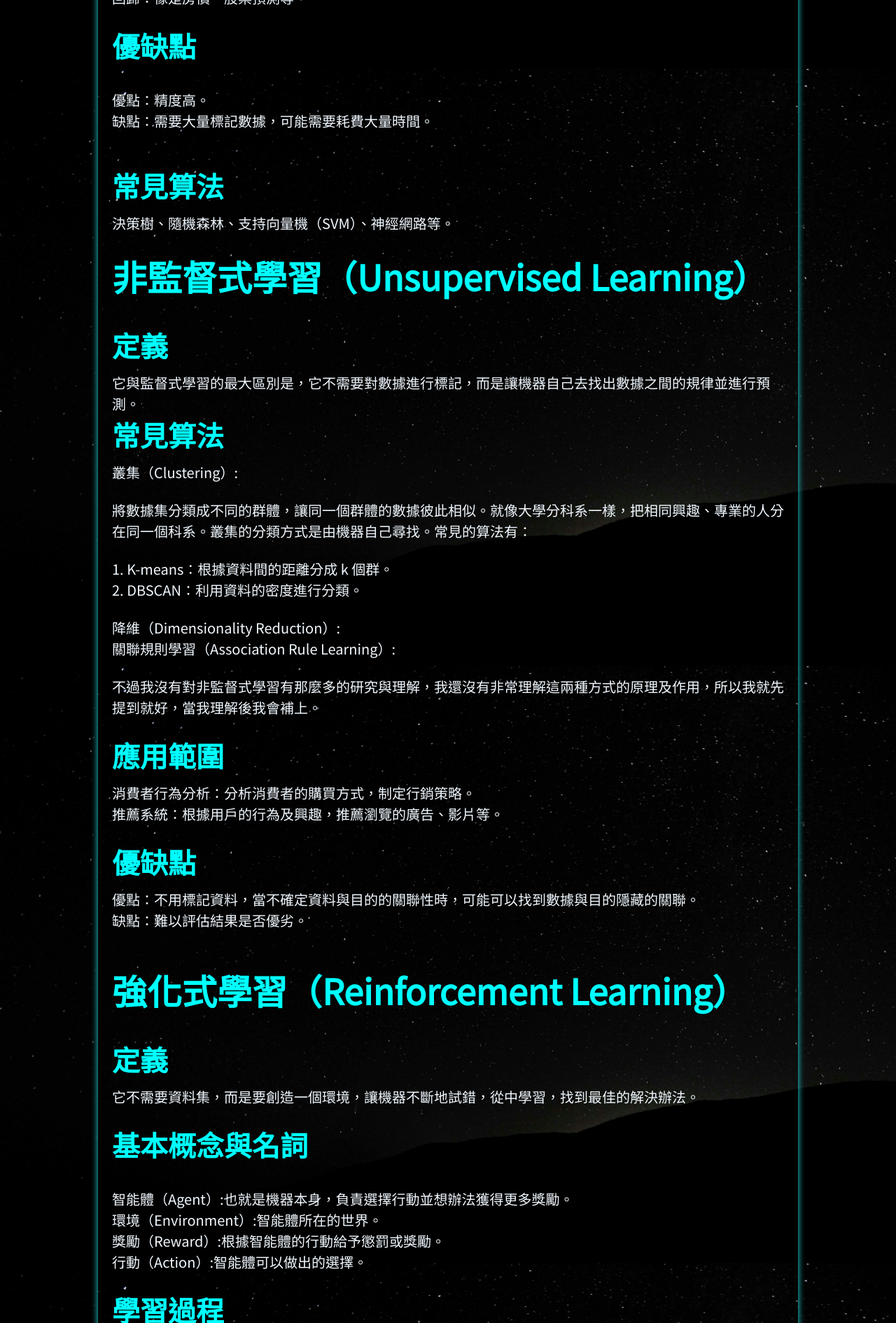
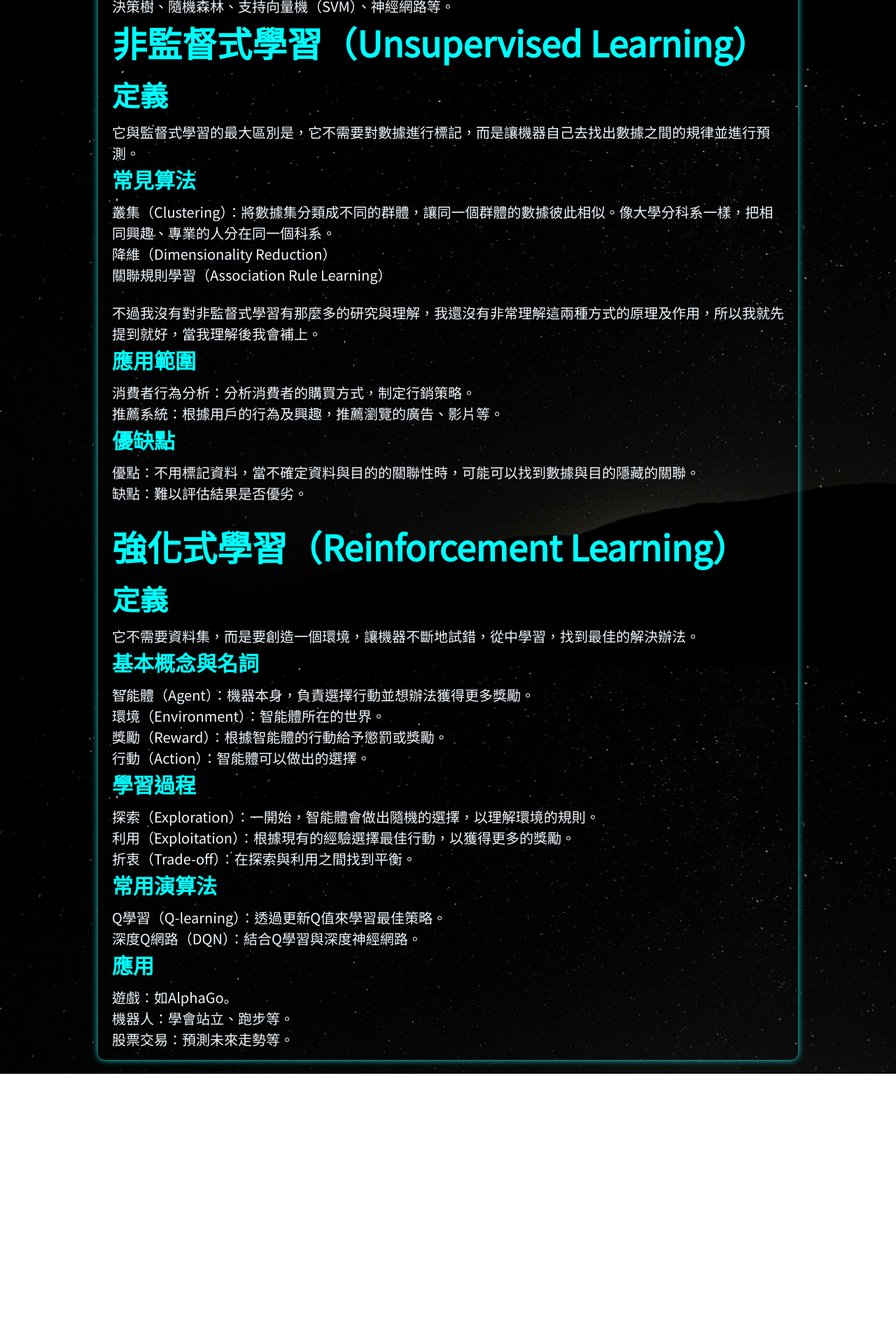
Before and after one commit to suhan0801/My_Website, a plain HTML site: page Machine_Learning1.html in a window 1280 px wide. Shown: the part 756-2646 px from the top of the page at 70% size. After the commit the page ends 2290 px from the top, so only its background shows below. Drawn offline with Linux system fonts and the light colour scheme.

Commit message:
機器學習

```diff
--- a/Machine_Learning1.html
+++ b/Machine_Learning1.html
@@ -1,13 +1,11 @@
-<!DOCTYPE html>
 <html lang="zh-Hant-TW">
 <head>
     <meta charset="UTF-8">
     <meta name="viewport" content="width=device-width, initial-scale=1.0">
-    <title>我的個人網頁</title>
-    <link rel="icon" href="img\me.jpg" type="image/png">
+    <title>機器學習分類</title>
+    <link rel="icon" href="img/me.jpg" type="image/png">
     <link href="https://fonts.googleapis.com/css2?family=Noto+Sans+TC&display=swap" rel="stylesheet">
     <link rel="stylesheet" href="styles.css">
-
 </head>
 <body>
     <nav class="navbar">
@@ -18,165 +16,74 @@
         </ul>
     </nav>
     <section class="article-section">
-        <div class="article" style="height: 3200px;">
-            <h1>監督式學習（Supervised Learning） </h1>
+        <div class="article" style="height: 2200px;">
+            <h1>監督式學習（Supervised Learning）</h1>
+
+            <h2>定義</h2>
+            <p>它指的是特徵和標籤都已經被正確標記，模型的任務就是從中學習，就像是機器被人監督一樣。</p>
+
+            <h3>數據集組成</h3>
+            <p>訓練集和測試集。</p>
+            <p>模型會使用訓練集裡的特徵去預測相對應的標籤，訓練完後再使用測試集去評估它的準確率。</p>
+
+            <h3>學習演算法</h3>
+            <p>模型在訓練時使用的演算法，常見的演算法是梯度下降或者反向傳播。</p>
+
+            <h3>應用</h3>
+            <p>分類：像是圖像識別、垃圾郵件分類。</p>
+            <p>回歸：像是房價、股票預測等。</p>
+
+            <h3>優缺點</h3>
+            <p>優點：精度高。</p>
+            <p>缺點：需要大量標記數據，可能需要耗費大量時間。</p>
+
+            <h3>常見算法</h3>
+            <p>決策樹、隨機森林、支持向量機（SVM）、神經網路等。</p>
+
+            <h1>非監督式學習（Unsupervised Learning）</h1>
+
+            <h2>定義</h2>
+            <p>它與監督式學習的最大區別是，它不需要對數據進行標記，而是讓機器自己去找出數據之間的規律並進行預測。</p>
+
+            <h3>常見算法</h3>
+                <p>叢集（Clustering）：將數據集分類成不同的群體，讓同一個群體的數據彼此相似。像大學分科系一樣，把相同興趣、專業的人分在同一個科系。
+                </p>
+                <p>降維（Dimensionality Reduction）</p>
+                <p>關聯規則學習（Association Rule Learning）</p>
             <br>
+            <p>不過我沒有對非監督式學習有那麼多的研究與理解，我還沒有非常理解這兩種方式的原理及作用，所以我就先提到就好，當我理解後我會補上。</p>
+
+            <h3>應用範圍</h3>
+            <p>消費者行為分析：分析消費者的購買方式，制定行銷策略。</p>
+            <p>推薦系統：根據用戶的行為及興趣，推薦瀏覽的廣告、影片等。</p>
+            <h3>優缺點</h3>
+            <p>優點：不用標記資料，當不確定資料與目的的關聯性時，可能可以找到數據與目的隱藏的關聯。</p>
+            <p>缺點：難以評估結果是否優劣。</p>
+            <br>
+            <h1>強化式學習（Reinforcement Learning）</h1>
+
             <h2>定義</h2>
-            <p >
-                它指的是特徵和標籤都已經被正確標記，模型的任務就是從中學習，就像是機器被人監督一樣。
-            </p>
-            <br>
-            <h2>
-                數據集組成
-            </h2>
-            <p>
-                訓練集
-                測試集
-            </p>
-            <br>
-            <p>
-                模型會使用訓練集裡的特徵去預測相對應的標籤，訓練完後再使用測試集去評估它的準確率。
-            </p>
-            <br>
-            <h2>
-                學習演算法
-            </h2>
-            <p>
-                模型在訓練時使用的演算法，常見的演算法是梯度下降或者反向傳播。
-            </p>
-            <br>
-            <h2>
-                應用
-            </h2>
-            <li>
-                <p>分類：像是圖像識別、垃圾郵件分類。 </p>
-                <p>回歸：像是房價、股票預測等。 </p>
-            </li>
-            <br>
-            <h2>
-                優缺點
-            </h2>
-            <li>
-                <p>優點：精度高。 </p>
-                <p>缺點：需要大量標記數據，可能需要耗費大量時間。</p>
-            </li>
-            <br>
-            <br>
-            <h2>
-                常見算法
-            </h2>
-            <p>決策樹、隨機森林、支持向量機（SVM）、神經網路等。 </p>
-            <br>
-            <h1>
-                非監督式學習（Unsupervised Learning）
-            </h1>
-            <br>
-            <h2>
-                定義
-            </h2>
-            <p>
-                它與監督式學習的最大區別是，它不需要對數據進行標記，而是讓機器自己去找出數據之間的規律並進行預測。
-            </p>
-            <h2>
-                常見算法
-            </h2>
-            <p>
-                叢集（Clustering）:
-            </p>
-            <br>
-            <P>
-                將數據集分類成不同的群體，讓同一個群體的數據彼此相似。就像大學分科系一樣，把相同興趣、專業的人分在同一個科系。叢集的分類方式是由機器自己尋找。常見的算法有：
-            </P>
-            <li>
-             <p>
-                1. K-means：根據資料間的距離分成 k 個群。
-            </p>
-            <p>
-                2. DBSCAN：利用資料的密度進行分類。
-            </p>
-            </li>
+            <p>它不需要資料集，而是要創造一個環境，讓機器不斷地試錯，從中學習，找到最佳的解決辦法。</p>
 
-            <br>
-            <p>
-                降維（Dimensionality Reduction）:
-            </p>
-            <p>
-                關聯規則學習（Association Rule Learning）:
-            </p>
-            <br>
-            <p>
-                不過我沒有對非監督式學習有那麼多的研究與理解，我還沒有非常理解這兩種方式的原理及作用，所以我就先提到就好，當我理解後我會補上。
-            </p>
-            <br>
-            <h2>
-                應用範圍
-            </h2>
-            <p>
-                消費者行為分析：分析消費者的購買方式，制定行銷策略。
-            </p>
-            <p>
-                推薦系統：根據用戶的行為及興趣，推薦瀏覽的廣告、影片等。
-            </p>
-            <br>
-            <h2>
-                優缺點
-            </h2>
-            <p>
-                優點：不用標記資料，當不確定資料與目的的關聯性時，可能可以找到數據與目的隱藏的關聯。
-            </p>
-            <p>
-                缺點：難以評估結果是否優劣。
-            </p>
-            <br>
-            <br>
-            <h1>
-                強化式學習（Reinforcement Learning）
-            </h1>
-            <br>
-            <h2>
-                定義
-            </h2>
-            <p>
-                它不需要資料集，而是要創造一個環境，讓機器不斷地試錯，從中學習，找到最佳的解決辦法。
-            </p>
-            <br>
-            <h2>
-                基本概念與名詞
-            </h2>
-            <li>
-                <p>智能體（Agent）:也就是機器本身，負責選擇行動並想辦法獲得更多獎勵。 </p>
-                <p>環境（Environment）:智能體所在的世界。 </p>
-                <p>獎勵（Reward）:根據智能體的行動給予懲罰或獎勵。 </p>
-                <p>行動（Action）:智能體可以做出的選擇。 </p>
-            </li>
-            <br>
-            <h2>
-                學習過程
-            </h2>
-            <li>
+            <h3>基本概念與名詞</h3>
+                <p>智能體（Agent）：機器本身，負責選擇行動並想辦法獲得更多獎勵。</p>
+                <p>環境（Environment）：智能體所在的世界。</p>
+                <p>獎勵（Reward）：根據智能體的行動給予懲罰或獎勵。</p>
+                <p>行動（Action）：智能體可以做出的選擇。</p>
+            <h3>學習過程</h3>
                 <p>探索（Exploration）：一開始，智能體會做出隨機的選擇，以理解環境的規則。</p>
                 <p>利用（Exploitation）：根據現有的經驗選擇最佳行動，以獲得更多的獎勵。</p>
                 <p>折衷（Trade-off）：在探索與利用之間找到平衡。</p>
-            </li>
-            <br>
-            <h2>
-                常用演算法
-            </h2>
-            <li>
-                <p>Q學習（Q-learning）：透過更新Q值來學習最佳策略。</p>
-                <p>深度Q網路（DQN）：結合Q學習與深度神經網路。</p>
-            </li>
-            <br>
-            <h2>
-                應用
-            </h2>
-            <li>
-                <p>遊戲：如AlphaGo。 </p>
-                <p>機器人：學會站立、跑步等。 </p>
-                <p>股票交易：預測未來走勢等。 </p>
-            </li>
+
+            <h3>常用演算法</h3>
+            <p>Q學習（Q-learning）：透過更新Q值來學習最佳策略。</p>
+            <p>深度Q網路（DQN）：結合Q學習與深度神經網路。</p>
+
+            <h3>應用</h3>
+            <p>遊戲：如AlphaGo。</p>
+            <p>機器人：學會站立、跑步等。</p>
+            <p>股票交易：預測未來走勢等。</p>
         </div>
     </section>
-
 </body>
 </html>
```
